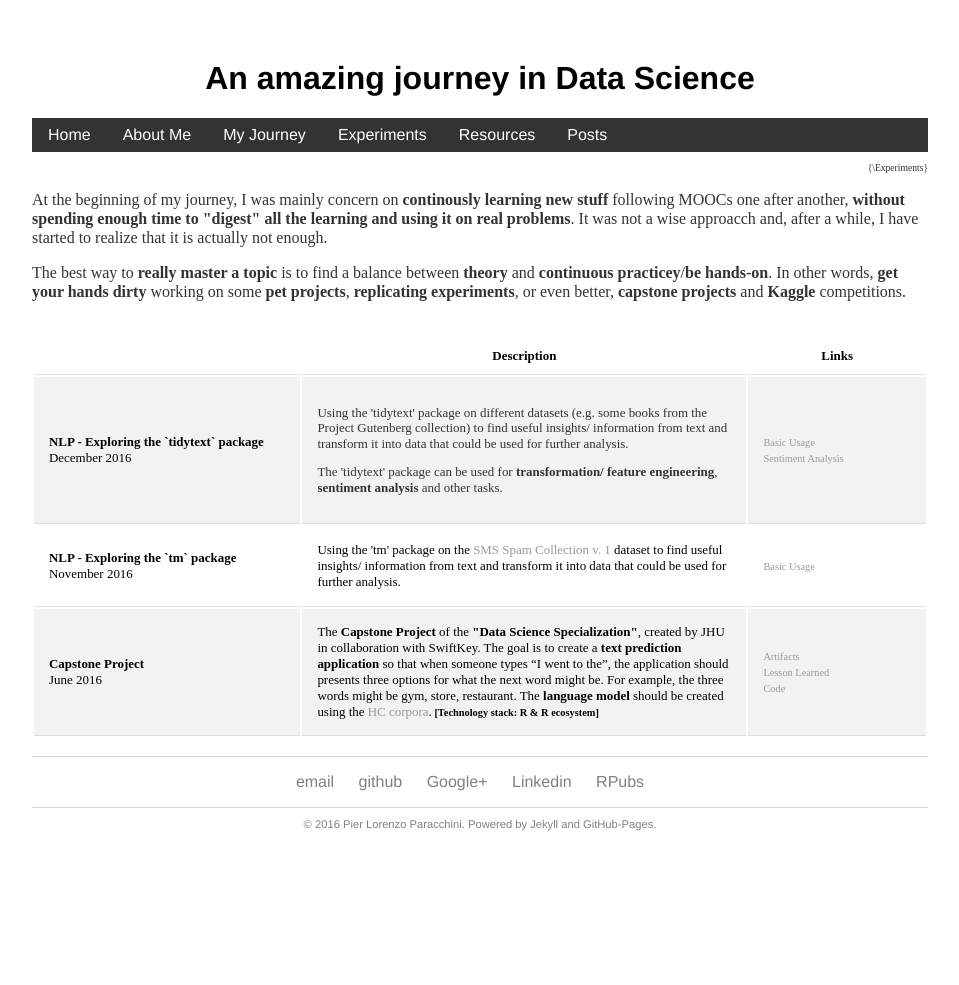
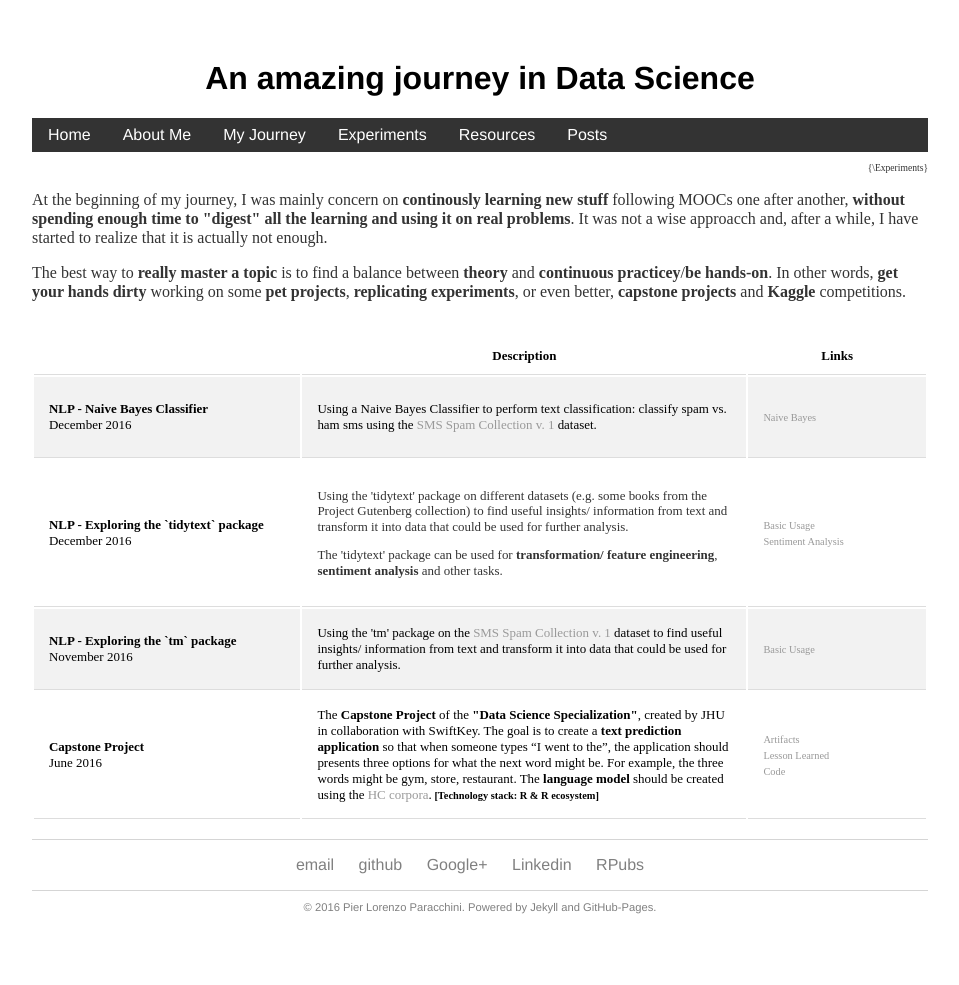
Before and after one commit to pparacch/pparacch.github.io, a Jekyll site: the page built from pet/index.html, in a window 1280 px wide. Shown: the whole page, without its empty margins (160-1119 px from the left). Built offline with Jekyll 4.4.1, drawn with Linux system fonts in a browser that asks for light colours; before the commit the page ends 902 px from its top, so only the background shows below that.

Commit message:
Post Test Classification using Naive Bayes Classifier
using pubs https://rpubs.com/pparacch/237109

```diff
--- a/pet/index.html
+++ b/pet/index.html
@@ -56,6 +56,20 @@ title: Experiments
 
 		<tr>
 	    <td>
+				<b>NLP - Naive Bayes Classifier</b><br/>December 2016
+			</td>
+	    <td>
+				<span>Using a Naive Bayes Classifier to perform text classification: classify spam vs. ham sms using the <a href="http://www.dt.fee.unicamp.br/~tiago/smsspamcollection/" target="_blank">SMS Spam Collection v. 1</a> dataset.</span>
+			</td>
+			<td>
+					<span style="font-size: 0.8em;">
+						<a href="https://rpubs.com/pparacch/237109" target = "_blank">Naive Bayes</a>
+					</span>
+			</td>
+	  </tr>
+
+		<tr>
+	    <td>
 				<b>NLP - Exploring the `tidytext` package</b><br/>December 2016
 			</td>
 	    <td>
```
Also changed, not shown: _posts/2016-12-22-naive_bayes_in_r.md (renamed from _drafts/2016-12-23-naive_bayes_in_r.md, +3 -2 lines).
